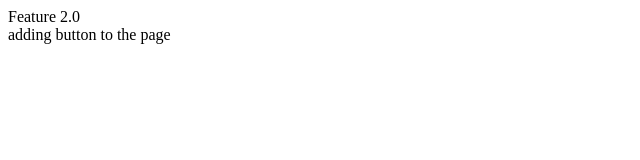
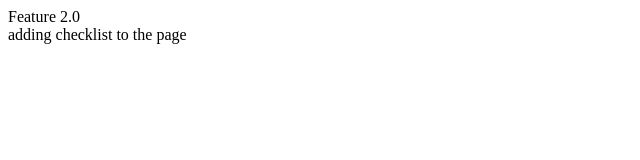
Before and after one commit to mruna297/NewFile, a plain HTML site: page LoginPage.html in a window 1280 px wide. Shown: the full height of the page, 0-640 px from the left. Drawn offline with Linux system fonts and the light colour scheme.

Commit message:
checklist is the third commit

```diff
--- a/LoginPage.html
+++ b/LoginPage.html
@@ -7,7 +7,7 @@
 <body>
   Feature 2.0
   <br>
-adding button to the page
+adding checklist to the page
  </br>
 </body>
 </html>
```
